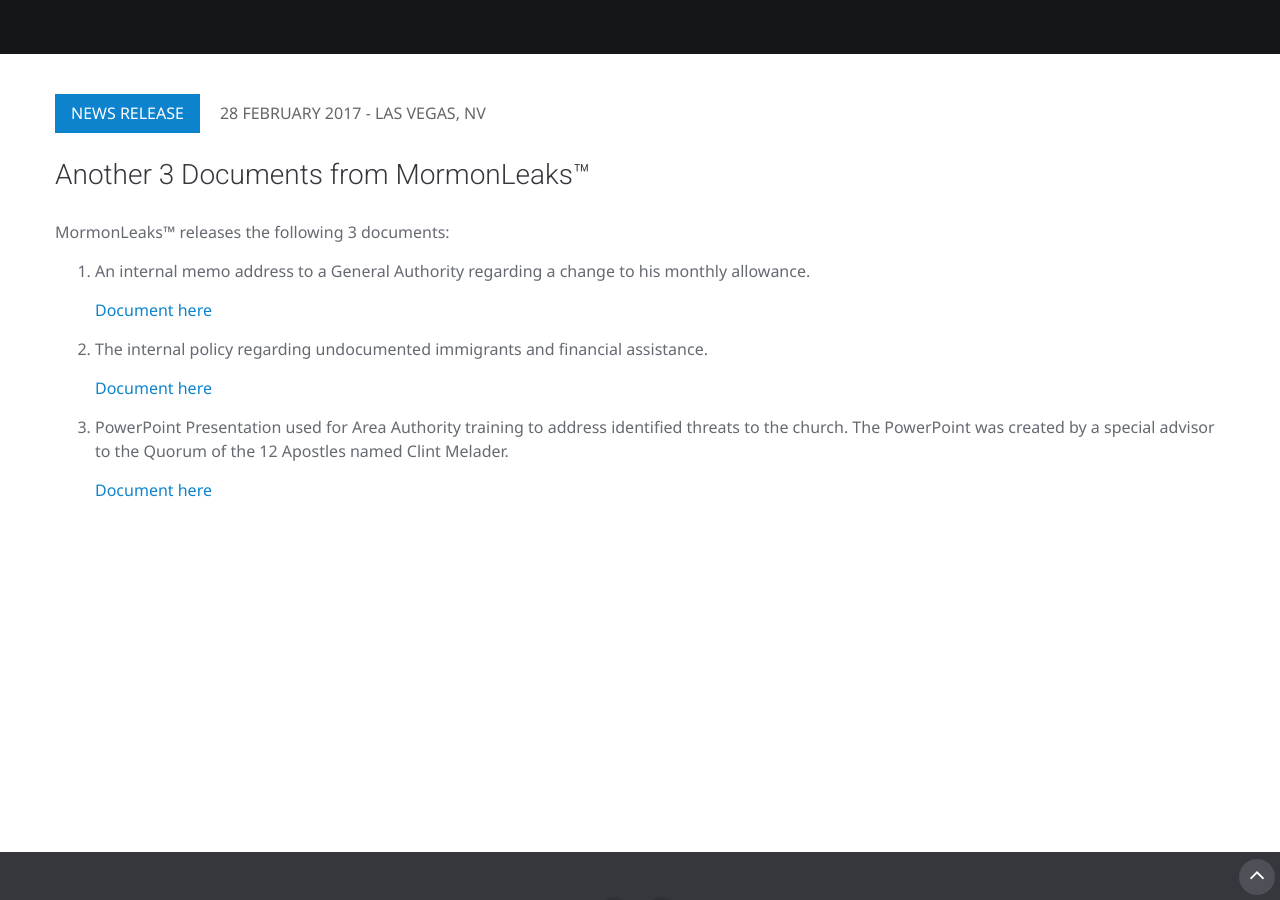
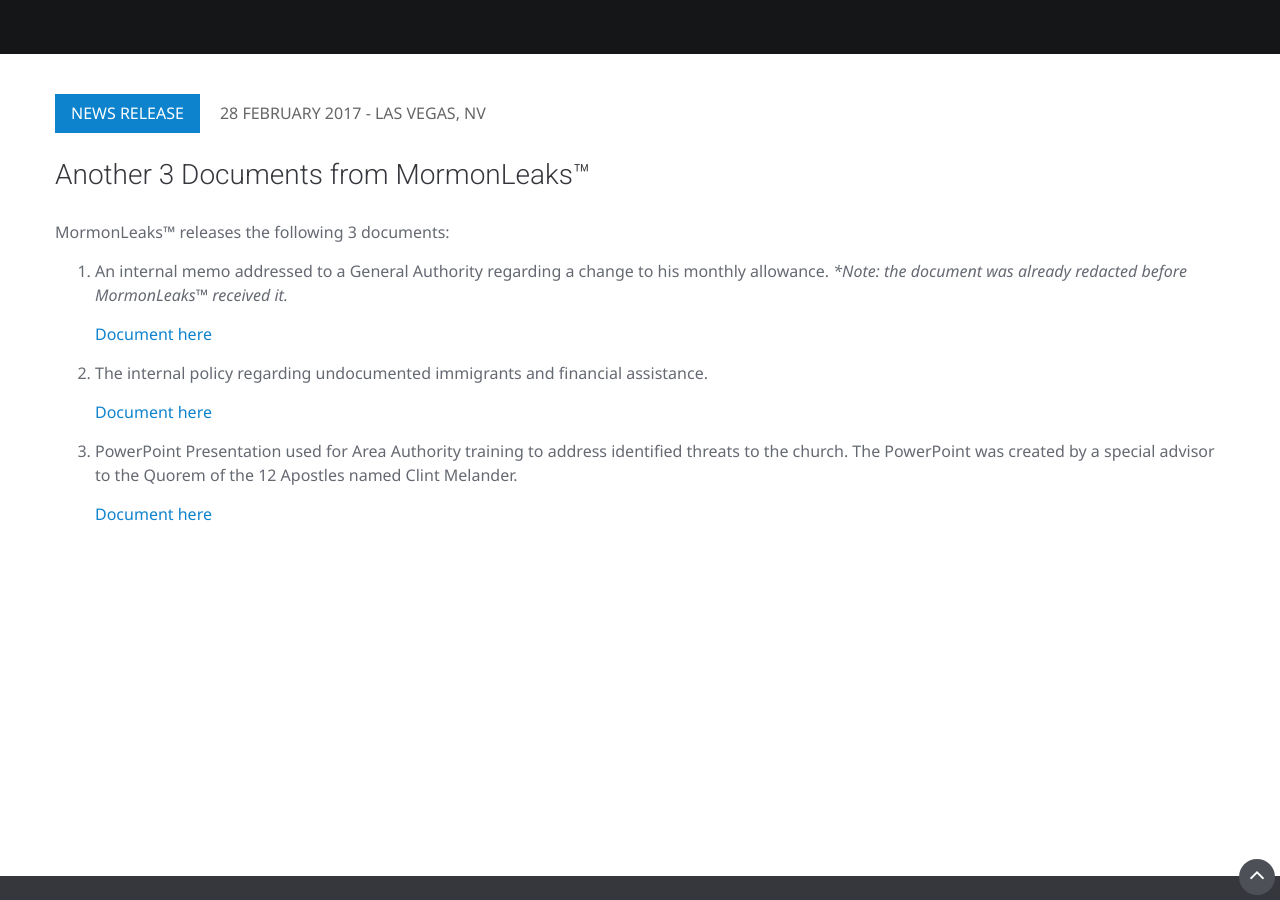
Before and after one commit to mormonessays/ml, a Jekyll site: the page built from _posts/en/2017/2017-02-28-three-new-documents-from-mormonleaks.md, in a window 1280 px wide and 900 px high, scrolled down 446 px. Built offline with Jekyll 4.4.1, drawn with Linux system fonts in a browser that asks for light colours.

Commit message:
minor edits

```diff
--- a/_posts/en/2017/2017-02-28-three-new-documents-from-mormonleaks.md
+++ b/_posts/en/2017/2017-02-28-three-new-documents-from-mormonleaks.md
@@ -8,7 +8,7 @@
 ---
 MormonLeaks&trade; releases the following 3 documents:
 
-1. An internal memo address to a General Authority regarding a change to his monthly allowance.
+1. An internal memo addressed to a General Authority regarding a change to his monthly allowance. **Note: the document was already redacted before MormonLeaks™ received it.*
 
 	[Document here](http://docdro.id/mxGOLN6)
 
@@ -16,6 +16,6 @@
 
 	[Document here](http://docdro.id/CdnmNIX)
 
-3. PowerPoint Presentation used for Area Authority training to address identified threats to the church.  The PowerPoint was created by a special advisor to the Quorum of the 12 Apostles named Clint Melader.
+3. PowerPoint Presentation used for Area Authority training to address identified threats to the church.  The PowerPoint was created by a special advisor to the Quorem of the 12 Apostles named Clint Melander.
 
 	[Document here](http://docdro.id/FSgWOMk)
```
